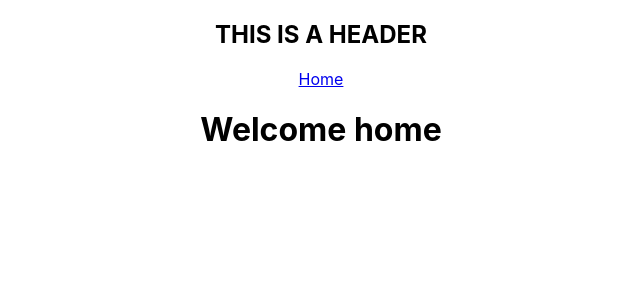
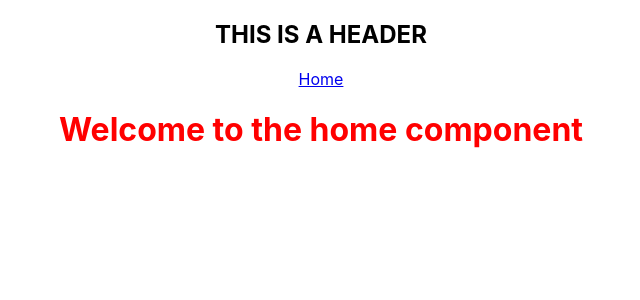
Before and after one commit to vmartinezlive/react-template, a React app: page /#/ in a window 1280 px wide. Shown: the top 300 px of the page, without its empty margins (319-959 px from the left). Built offline with nearby package versions, Linux system fonts and the light colour scheme.

Commit message:
remove uneeded imports. move styled component to home component for example

```diff
--- a/src/App.js
+++ b/src/App.js
@@ -1,17 +1,11 @@
 import React from 'react';
-import logo from './logo.svg';
 import './App.css';
-import {hot} from 'react-hot-loader';
-import styled from 'styled-components'
 import Error404 from './Error404';
 import Header from './Header';
 import Home from './Home';
-import { Switch, Route, withRouter } from 'react-router-dom';
+import { Switch, Route } from 'react-router-dom';
 
 function App() {
-  const Something = styled.h1`
-    color: red;
-  `
   return (
     <div className="App">
       <Header/>
--- a/src/Home.js
+++ b/src/Home.js
@@ -1,9 +1,13 @@
 import React from 'react';
+import styled from 'styled-components'
 
 function Home(){
+  const Something = styled.h1`
+    color: red;
+  `
   return(
     <div>
-      <h1>Welcome home</h1>
+      <Something>Welcome to the home component</Something>
     </div>
   )
 }
```
